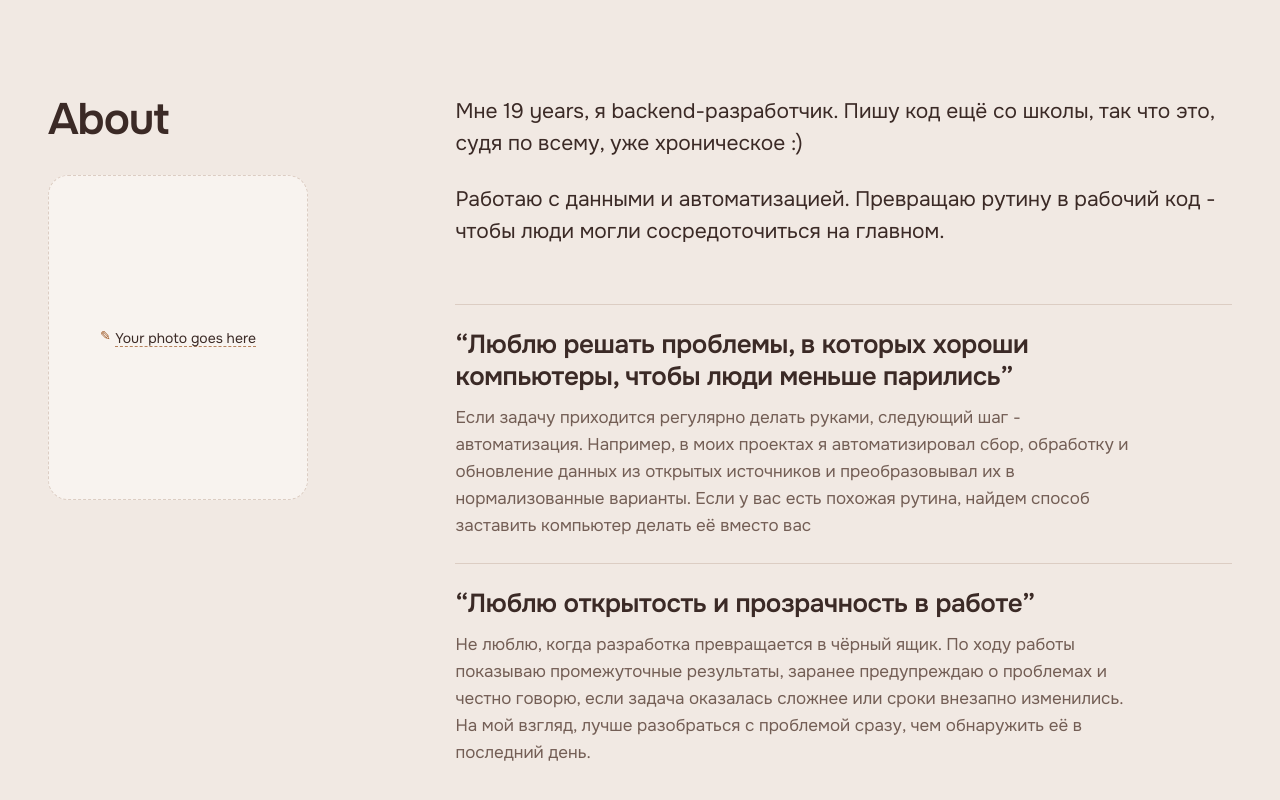
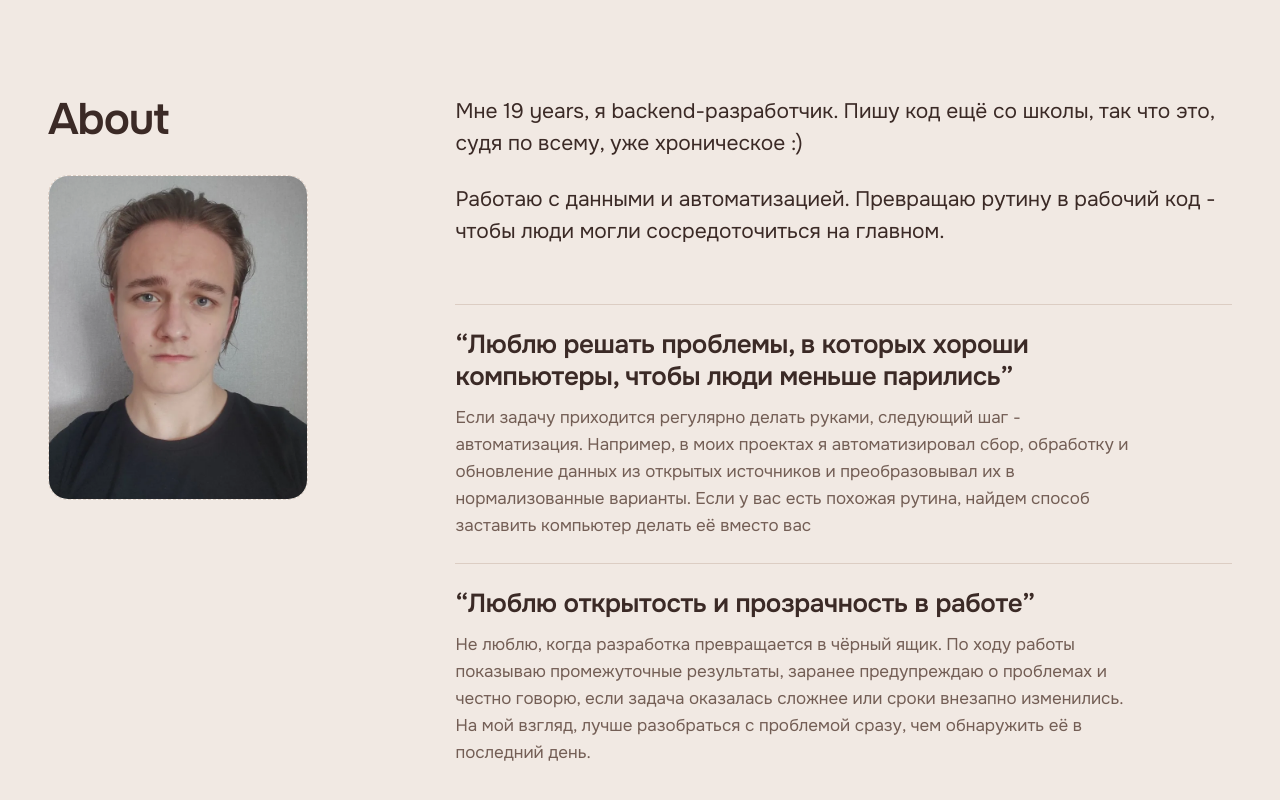
Before and after one commit to pavlent1yy/Pavel-Portfolio, a Next.js app: page /en in a window 1280 px wide. Shown: the part 1232-2032 px from the top of the page. Built offline with nearby package versions, Linux system fonts and the light colour scheme.

Commit message:
фотка и первый сыроватый вовод на прод

```diff
--- a/src/content/ru.ts
+++ b/src/content/ru.ts
@@ -15,6 +15,7 @@ export const ru: Content = {
   },
 
   about: {
+    photo: "/images/me.webp",
     text: [
       "Мне {age}, я backend-разработчик. Пишу код ещё со школы, так что это, судя по всему, уже хроническое :)",
       "Работаю с данными и автоматизацией. Превращаю рутину в рабочий код - чтобы люди могли сосредоточиться на главном.",
```
Also changed, not shown: public/images/me.webp (added).
